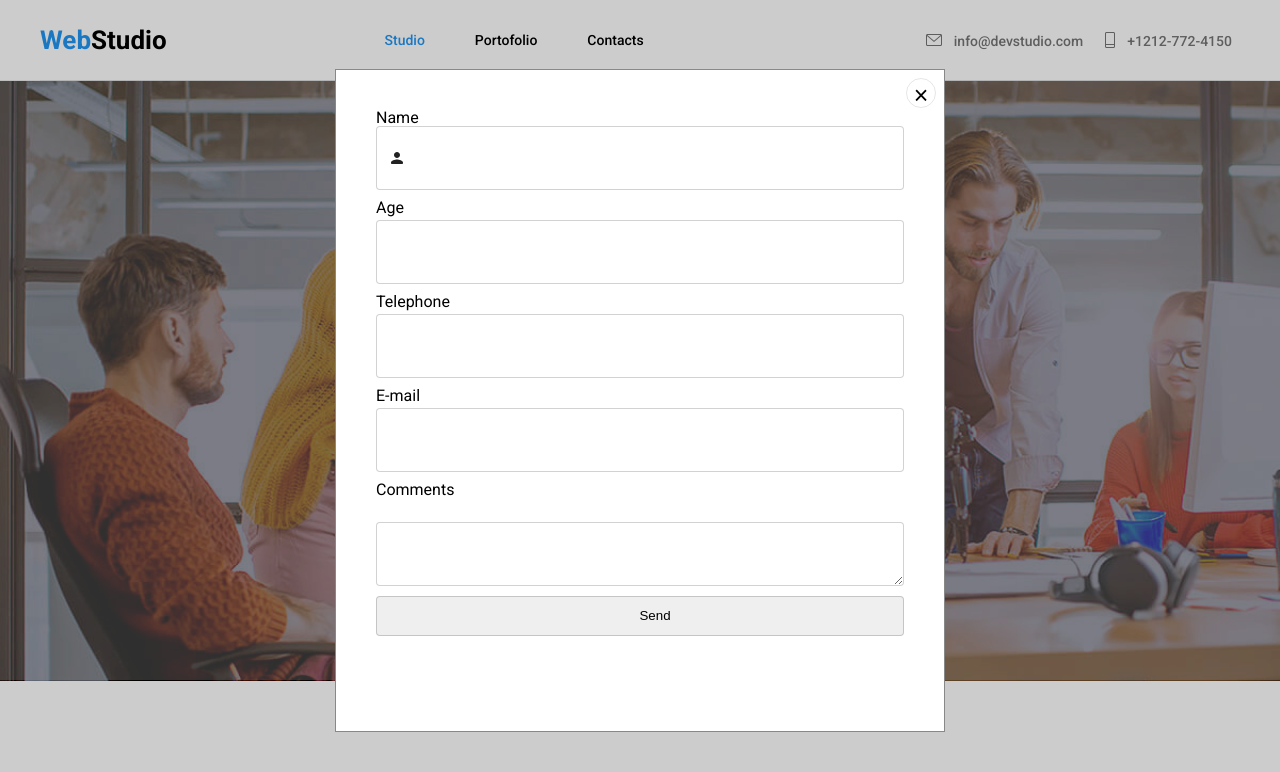
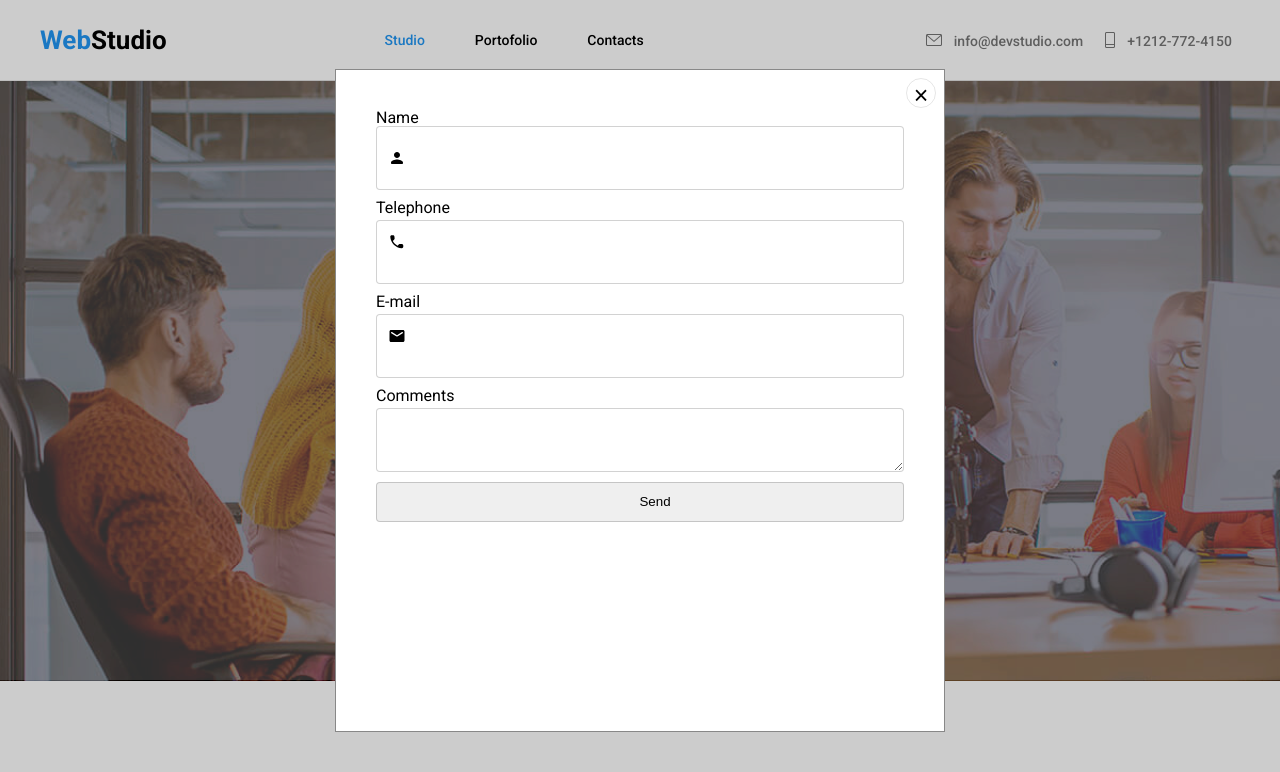
Before and after one commit to Andyoase/goit-markup-hw-06, a plain HTML site: page index.html in a window 1280 px wide. Shown: the top 772 px of the page. Drawn offline with Linux system fonts and the light colour scheme.

Commit message:
update  index

```diff
--- a/index.html
+++ b/index.html
@@ -723,12 +723,11 @@
          <label for="name">Name</label>
          <div class="input-container">
            <input type="text" name="name" id="name" required />
-
-           <svg width="18" height="18" viewBox="0 0 18 18" fill="none" xmlns="http://www.w3.org/2000/svg">
+           <svg width="18" height="18" viewBox="0 0 18 18"  xmlns="http://www.w3.org/2000/svg">
             <g clip-path="url(#clip0_1_2667)">
                 <path
                     d="M9 9C10.6575 9 12 7.6575 12 6C12 4.3425 10.6575 3 9 3C7.3425 3 6 4.3425 6 6C6 7.6575 7.3425 9 9 9ZM9 10.5C6.9975 10.5 3 11.505 3 13.5V14.25C3 14.6625 3.3375 15 3.75 15H14.25C14.6625 15 15 14.6625 15 14.25V13.5C15 11.505 11.0025 10.5 9 10.5Z"
-                    fill="#212121" />
+                     />
             </g>
             <defs>
                 <clipPath id="clip0_1_2667">
@@ -737,31 +736,47 @@
             </defs>
            </svg>
          </div>
-
-
-        </div>
-
-        <div class="input-container">
-         <label for="age">Age</label>
-         <input type="number" name="age" id="age" min="1" max="100" required />
         </div>
 
           <div class="input-container">
             <label for="telephone">Telephone</label>
             <input type="number" name="telephone" id="telephone" required />
+            <svg width="18" height="18" viewBox="0 0 18 18"  xmlns="http://www.w3.org/2000/svg">
+                <g clip-path="url(#clip0_1_2673)">
+                    <path
+                        d="M13.996 11.1226L12.1579 10.9127C11.7164 10.862 11.2822 11.014 10.971 11.3252L9.63945 12.6568C7.59144 11.6147 5.91251 9.94296 4.87041 7.8877L6.20922 6.54888C6.5204 6.2377 6.67237 5.80349 6.62171 5.36205L6.41185 3.53836C6.325 2.80745 5.70988 2.25745 4.97173 2.25745H3.71976C2.902 2.25745 2.22175 2.93771 2.2724 3.75547C2.65595 9.93572 7.59868 14.8712 13.7717 15.2548C14.5894 15.3054 15.2697 14.6252 15.2697 13.8074V12.5555C15.2769 11.8245 14.7269 11.2094 13.996 11.1226Z"
+                        />
+                </g>
+                <defs>
+                    <clipPath id="clip0_1_2673">
+                        <rect width="18" height="18" fill="white" />
+                    </clipPath>
+                </defs>
+            </svg>
           </div>
 
           <div class="input-container">
             <label for="email">E-mail</label>
             <input type="email" name="email" id="email" required />
-        </div>
-        <div class="input-container">
-            <label>Comments</label>
-            <br>
-            <textarea></textarea>
+            <svg width="18" height="18" viewBox="0 0 18 18"  xmlns="http://www.w3.org/2000/svg">
+                <g clip-path="url(#clip0_1_2679)">
+                    <path
+                        d="M15 3H3C2.175 3 1.5075 3.675 1.5075 4.5L1.5 13.5C1.5 14.325 2.175 15 3 15H15C15.825 15 16.5 14.325 16.5 13.5V4.5C16.5 3.675 15.825 3 15 3ZM14.7 6.1875L9.3975 9.5025C9.1575 9.6525 8.8425 9.6525 8.6025 9.5025L3.3 6.1875C3.1125 6.0675 3 5.865 3 5.6475C3 5.145 3.5475 4.845 3.975 5.1075L9 8.25L14.025 5.1075C14.4525 4.845 15 5.145 15 5.6475C15 5.865 14.8875 6.0675 14.7 6.1875Z"
+                         />
+                </g>
+                <defs>
+                    <clipPath id="clip0_1_2679">
+                        <rect width="18" height="18" fill="white" />
+                    </clipPath>
+                </defs>
+            </svg>
           </div>
 
 
+        <div class="input-container">
+            <label>Comments</label>
+            <textarea rows="20"></textarea>
+        </div>
         <input type="submit" value="Send" />
       </form>
     </div>
```
Lines whose indentation alone changed are shown as unchanged.
